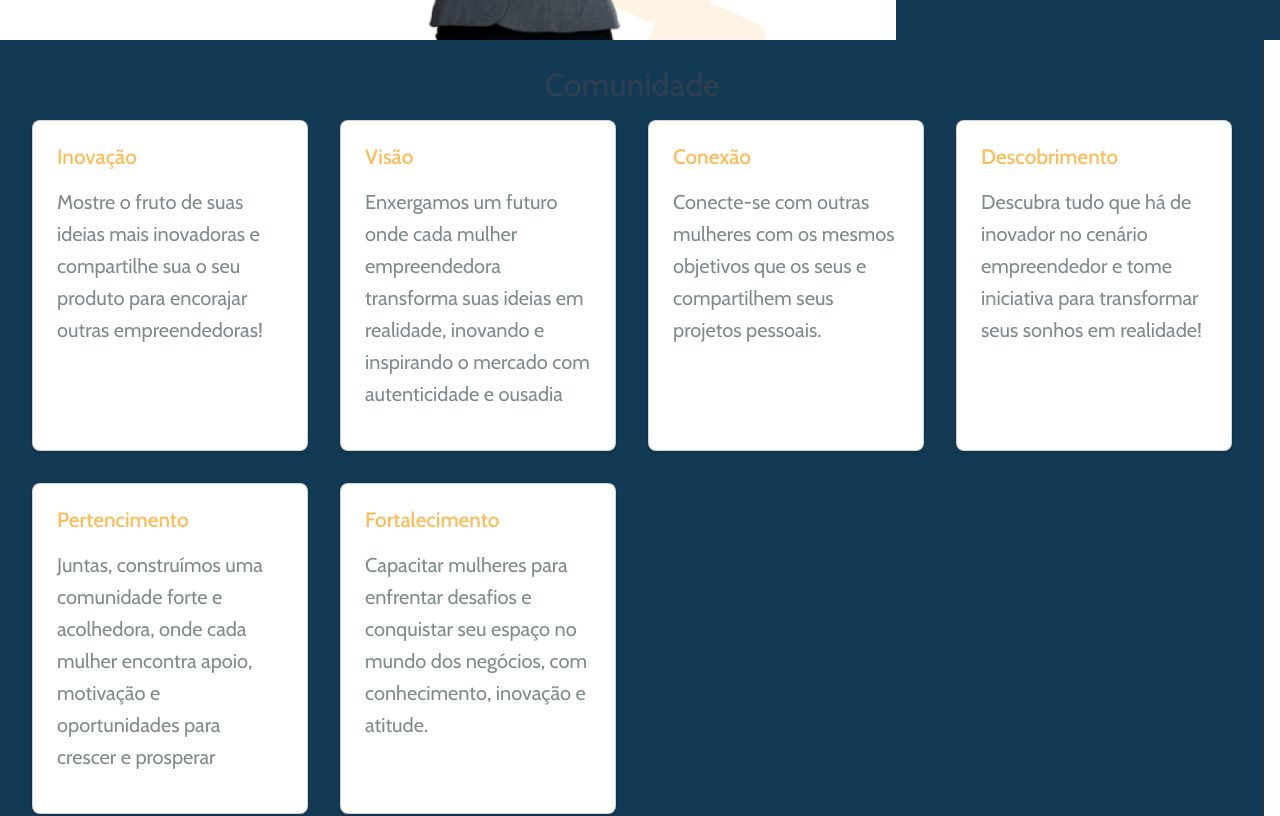
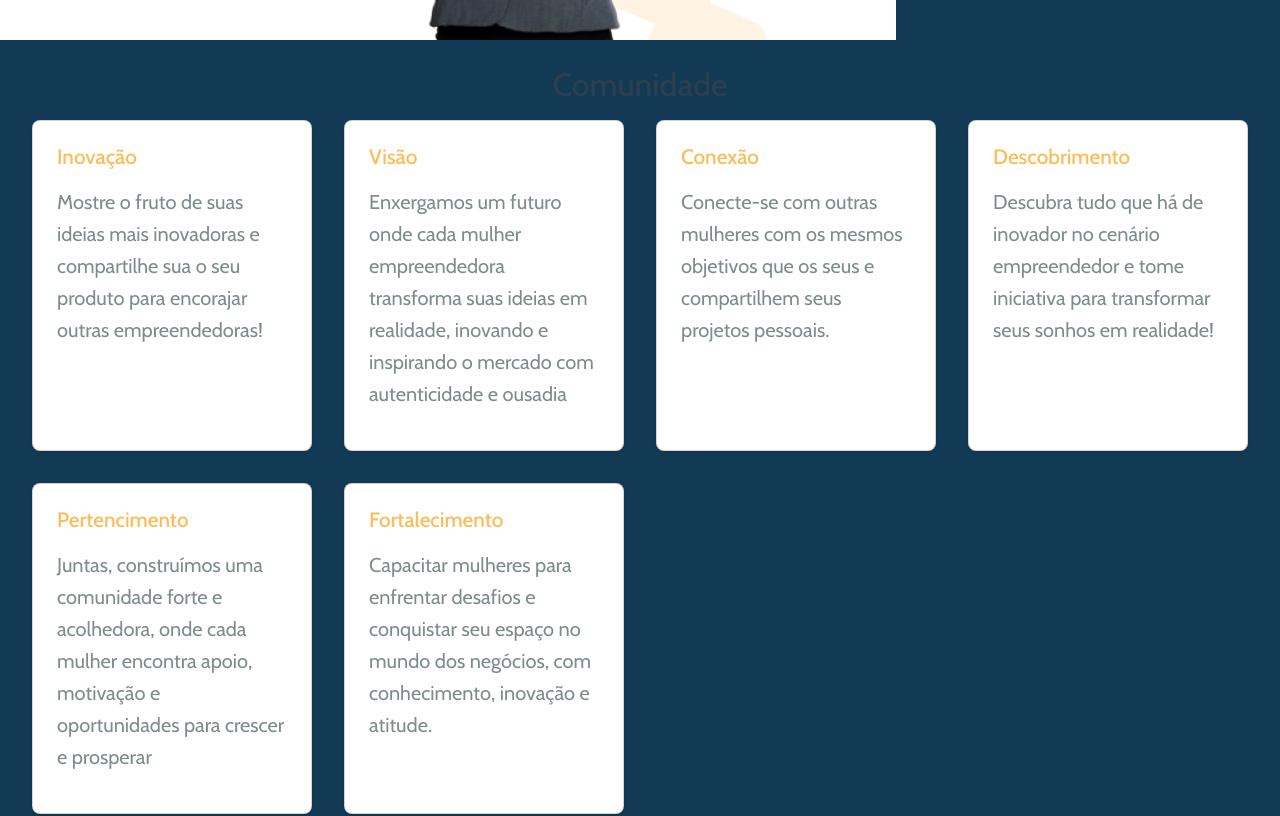
Before and after one commit to LucasWanderleyGomes/ProJuridico-front, a React (Vite) app in the folder projuridico_frontend/: page / in a window 1280 px wide. Shown: the part 680-1496 px from the top of the page. Built offline with nearby package versions, Linux system fonts and the light colour scheme; the HTML template or start-up script is replaced by a standard one; a web font is replaced by a local one.

Commit message:
ajuste na barra de rolagem lateral - home

```diff
--- a/projuridico_frontend/src/styles/components/Community.css
+++ b/projuridico_frontend/src/styles/components/Community.css
@@ -14,7 +14,7 @@
     display: grid;
     grid-template-columns: repeat(auto-fit, minmax(250px, 1fr));
     gap: 2rem;
-    max-width: 1200px;
+    /* max-width: 1200px; */
     margin: 0 auto;
   }
 
--- a/projuridico_frontend/src/styles/components/Hero.css
+++ b/projuridico_frontend/src/styles/components/Hero.css
@@ -11,7 +11,7 @@
     display: flex;
     flex-direction: flex-start;
     height: 90vh;
-    width: 100vw;
+    /* width: 100vw; */
     overflow: hidden;
 }
 
```
